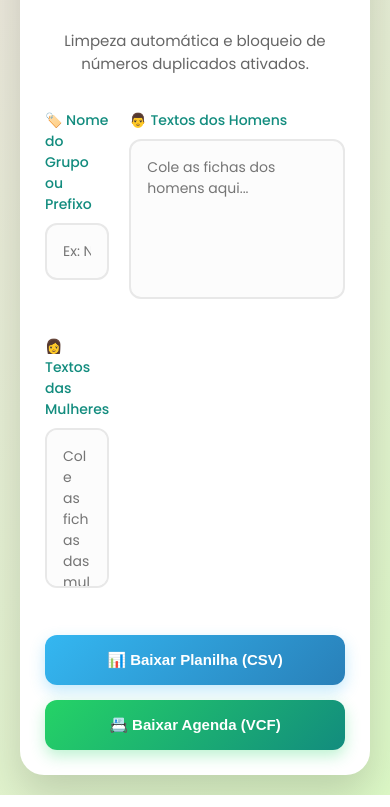
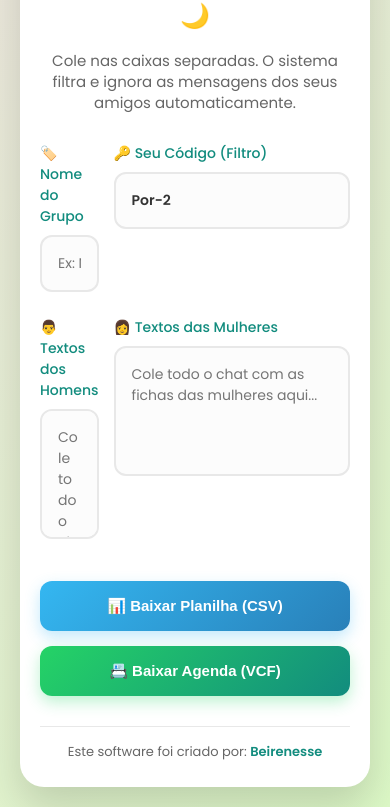
Before and after one commit to Jin-Mahbubah/contato, a plain HTML site: page index.html in a window 390 px wide. Shown: the part 154-961 px from the top of the page. Drawn offline with Linux system fonts and the light colour scheme.

```diff
--- a/index.html
+++ b/index.html
@@ -2,7 +2,7 @@
 <html lang="pt-BR">
 <head>
     <meta charset="UTF-8">
-    <meta name="viewport" content="width=device-width, initial-scale=1.0">
+    <meta name="viewport" content="width=device-width, initial-scale=1.0, maximum-scale=1.0, user-scalable=no">
     <title>Extrator Inteligente de Contatos</title>
     <link href="https://fonts.googleapis.com/css2?family=Poppins:wght@300;400;500;600&display=swap" rel="stylesheet">
     <style>
@@ -18,7 +18,6 @@
             --input-border: #e8e8e8;
         }
 
-        /* Variáveis do Modo Escuro */
         body.dark-mode {
             --bg-grad-1: #1a1a2e;
             --bg-grad-2: #16213e;
@@ -52,7 +51,6 @@
             box-shadow: 0 20px 40px rgba(0,0,0,0.15);
             animation: slideUp 0.6s ease-out;
             position: relative;
-            transition: background-color 0.4s ease;
         }
 
         @keyframes slideUp {
@@ -60,141 +58,60 @@
             to { opacity: 1; transform: translateY(0); }
         }
 
-        .header-top {
-            display: flex;
-            justify-content: center;
-            align-items: center;
-            position: relative;
+        .header-top { display: flex; justify-content: center; align-items: center; position: relative; margin-bottom: 5px; }
+        h2 { color: var(--primary-dark); margin: 0; font-size: 32px; font-weight: 600; text-align: center; }
+
+        #theme-toggle { position: absolute; right: 0; background: none; border: none; font-size: 24px; cursor: pointer; padding: 5px; margin: 0; transition: transform 0.2s; }
+        #theme-toggle:hover { transform: scale(1.1); }
+
+        p.subtitle { text-align: center; color: var(--text-muted); margin-bottom: 30px; font-size: 15px; line-height: 1.4; }
+
+        .grid-layout { display: grid; grid-template-columns: 1fr 1fr; gap: 20px; }
+        .form-group { margin-bottom: 10px; }
+
+        .filtro-destaque input {
+            border-color: #34b7f1;
+            background-color: rgba(52, 183, 241, 0.05);
+            font-weight: 600;
         }
 
-        h2 {
-            color: var(--primary-dark);
-            margin-top: 0;
-            font-size: 32px;
-            font-weight: 600;
-            letter-spacing: -0.5px;
+        label { display: block; color: var(--primary-dark); font-weight: 500; margin-bottom: 8px; font-size: 14px; }
+
+        input[type="text"], textarea {
+            width: 100%; padding: 16px; border: 2px solid var(--input-border); border-radius: 12px;
+            box-sizing: border-box; font-family: 'Poppins', sans-serif; font-size: 14px;
+            background-color: var(--input-bg); color: var(--text-main); transition: all 0.3s ease;
         }
 
-        #theme-toggle {
-            position: absolute;
-            right: 0;
-            background: none;
-            border: none;
-            font-size: 24px;
-            cursor: pointer;
-            box-shadow: none;
-            width: auto;
-            padding: 5px;
-            margin: 0;
-        }
+        input[type="text"]:focus, textarea:focus { border-color: var(--primary); outline: none; box-shadow: 0 0 0 4px rgba(37, 211, 102, 0.1); }
 
-        p.subtitle {
-            text-align: center;
-            color: var(--text-muted);
-            margin-bottom: 35px;
-            font-size: 15px;
-        }
+        textarea { height: 180px; resize: none; }
 
-        .grid-layout {
-            display: grid;
-            grid-template-columns: 1fr 1fr;
-            gap: 20px;
-        }
-
-        .form-group { margin-bottom: 10px; }
-        .form-group.full-width { grid-column: span 2; }
-
-        label {
-            display: block;
-            color: var(--primary-dark);
-            font-weight: 500;
-            margin-bottom: 8px;
-            font-size: 14px;
-        }
-
-        input[type="text"], textarea {
-            width: 100%;
-            padding: 16px;
-            border: 2px solid var(--input-border);
-            border-radius: 12px;
-            box-sizing: border-box;
-            font-family: 'Poppins', sans-serif;
-            font-size: 14px;
-            transition: all 0.3s ease;
-            background-color: var(--input-bg);
-            color: var(--text-main);
-        }
-
-        input[type="text"]:focus, textarea:focus {
-            border-color: var(--primary);
-            outline: none;
-            box-shadow: 0 0 0 4px rgba(37, 211, 102, 0.1);
-        }
-
-        textarea { height: 160px; resize: none; }
-
-        .button-group {
-            grid-column: span 2;
-            display: grid;
-            grid-template-columns: 1fr 1fr;
-            gap: 15px;
-            margin-top: 10px;
-        }
+        .button-group { grid-column: span 2; display: grid; grid-template-columns: 1fr 1fr; gap: 15px; margin-top: 10px; }
 
         button.btn-action {
-            padding: 16px 20px;
-            color: white;
-            border: none;
-            cursor: pointer;
-            font-size: 15px;
-            font-weight: 600;
-            border-radius: 12px;
-            width: 100%;
-            transition: transform 0.2s, box-shadow 0.2s;
+            padding: 16px 20px; color: white; border: none; cursor: pointer; font-size: 15px;
+            font-weight: 600; border-radius: 12px; width: 100%; transition: transform 0.2s;
+            display: flex; justify-content: center; align-items: center; gap: 8px;
         }
+        .btn-csv { background: linear-gradient(135deg, #34b7f1, #2980b9); box-shadow: 0 6px 15px rgba(52, 183, 241, 0.3); }
+        .btn-vcf { background: linear-gradient(135deg, var(--primary), var(--primary-dark)); box-shadow: 0 6px 15px rgba(37, 211, 102, 0.3); }
+        button.btn-action:hover { transform: translateY(-3px); }
 
-        .btn-csv {
-            background: linear-gradient(135deg, #34b7f1, #2980b9);
-            box-shadow: 0 6px 15px rgba(52, 183, 241, 0.3);
-        }
+        .credit-footer { text-align: center; margin-top: 30px; font-size: 13px; color: var(--text-muted); border-top: 1px solid var(--input-border); padding-top: 15px; }
+        .credit-footer strong { color: var(--primary-dark); font-weight: 600; }
 
-        .btn-vcf {
-            background: linear-gradient(135deg, var(--primary), var(--primary-dark));
-            box-shadow: 0 6px 15px rgba(37, 211, 102, 0.3);
-        }
-
-        button.btn-action:hover { transform: translateY(-3px); }
-        button.btn-action:active { transform: translateY(0); }
-
-        #toast {
-            visibility: hidden;
-            min-width: 300px;
-            background-color: #333;
-            color: #fff;
-            text-align: center;
-            border-radius: 10px;
-            padding: 16px 20px;
-            position: fixed;
-            z-index: 1000;
-            bottom: 30px;
-            left: 50%;
-            transform: translateX(-50%) translateY(20px);
-            font-size: 15px;
-            font-weight: 500;
-            opacity: 0;
-            transition: opacity 0.3s, transform 0.3s;
-            box-shadow: 0 10px 30px rgba(0,0,0,0.2);
-        }
-
+        #toast { visibility: hidden; min-width: 280px; max-width: 90%; background-color: #333; color: #fff; text-align: center; border-radius: 10px; padding: 16px 20px; position: fixed; z-index: 1000; bottom: 30px; left: 50%; transform: translateX(-50%) translateY(20px); font-size: 14px; opacity: 0; transition: opacity 0.3s, transform 0.3s; }
         #toast.show { visibility: visible; opacity: 1; transform: translateX(-50%) translateY(0); }
         #toast.success { background-color: var(--primary-dark); }
         #toast.error { background-color: #e74c3c; }
 
-        @media (max-width: 650px) {
-            .grid-layout, .button-group { grid-template-columns: 1fr; }
-            .form-group.full-width { grid-column: span 1; }
-            .container { padding: 25px; }
-            #theme-toggle { position: relative; display: block; margin: 0 auto 10px; }
+        @media (max-width: 768px) {
+            .container { padding: 25px 20px; }
+            .grid-layout, .button-group { grid-template-columns: 1fr; gap: 15px; }
+            .header-top { flex-direction: column; }
+            #theme-toggle { position: relative; margin-top: 10px; }
+            textarea { height: 130px; }
         }
     </style>
 </head>
@@ -205,22 +122,27 @@
             <h2>Extrator de Contatos</h2>
             <button id="theme-toggle" onclick="toggleTheme()" title="Mudar tema">🌙</button>
         </div>
-        <p class="subtitle">Limpeza automática e bloqueio de números duplicados ativados.</p>
+        <p class="subtitle">Cole nas caixas separadas. O sistema filtra e ignora as mensagens dos seus amigos automaticamente.</p>
 
         <div class="grid-layout">
-            <div class="form-group full-width">
-                <label for="nome_grupo">🏷️ Nome do Grupo ou Prefixo</label>
+            <div class="form-group">
+                <label for="nome_grupo">🏷️ Nome do Grupo</label>
                 <input type="text" id="nome_grupo" placeholder="Ex: Novos Muçulmanos">
+            </div>
+
+            <div class="form-group filtro-destaque">
+                <label for="codigo_dae">🔑 Seu Código (Filtro)</label>
+                <input type="text" id="codigo_dae" value="Por-2">
             </div>
 
             <div class="form-group">
                 <label for="numeros_masc">👨 Textos dos Homens</label>
-                <textarea id="numeros_masc" placeholder="Cole as fichas dos homens aqui..."></textarea>
+                <textarea id="numeros_masc" placeholder="Cole todo o chat com as fichas dos homens aqui..."></textarea>
             </div>
 
             <div class="form-group">
                 <label for="numeros_fem">👩 Textos das Mulheres</label>
-                <textarea id="numeros_fem" placeholder="Cole as fichas das mulheres aqui..."></textarea>
+                <textarea id="numeros_fem" placeholder="Cole todo o chat com as fichas das mulheres aqui..."></textarea>
             </div>
 
             <div class="button-group">
@@ -228,22 +150,32 @@
                 <button class="btn-action btn-vcf" onclick="processarContatos('vcf')">📇 Baixar Agenda (VCF)</button>
             </div>
         </div>
+
+        <div class="credit-footer">
+            Este software foi criado por: <strong>Beirenesse</strong>
+        </div>
     </div>
 
     <div id="toast"></div>
 
     <script>
-        // MEMÓRIA INTELIGENTE: Carrega o último nome digitado
         document.addEventListener("DOMContentLoaded", () => {
-            const inputNome = document.getElementById('nome_grupo');
-            inputNome.value = localStorage.getItem('memoria_nome_grupo') || '';
-            inputNome.addEventListener('input', (e) => localStorage.setItem('memoria_nome_grupo', e.target.value));
+            const inputNomeGrupo = document.getElementById('nome_grupo');
+            const inputCodigo = document.getElementById('codigo_dae');
 
-            // Carrega preferência de tema
+            // Carrega os últimos nomes digitados
+            inputNomeGrupo.value = localStorage.getItem('memoria_nome_grupo') || '';
+            if (localStorage.getItem('memoria_codigo')) {
+                inputCodigo.value = localStorage.getItem('memoria_codigo');
+            }
+
+            // Salva o que você digita para não precisar digitar de novo amanhã
+            inputNomeGrupo.addEventListener('input', (e) => localStorage.setItem('memoria_nome_grupo', e.target.value));
+            inputCodigo.addEventListener('input', (e) => localStorage.setItem('memoria_codigo', e.target.value));
+
             if(localStorage.getItem('tema_escuro') === 'sim') toggleTheme();
         });
 
-        // MODO ESCURO
         function toggleTheme() {
             const body = document.body;
             const btn = document.getElementById("theme-toggle");
@@ -258,7 +190,6 @@
             }
         }
 
-        // NOTIFICAÇÃO
         function mostrarNotificacao(mensagem, tipo) {
             const toast = document.getElementById("toast");
             toast.textContent = mensagem;
@@ -266,44 +197,62 @@
             setTimeout(() => { toast.className = toast.className.replace(`show ${tipo}`, ""); }, 4000);
         }
 
-        // EXTRAÇÃO INTELIGENTE (Mantém o + de países diferentes e tira duplicados)
-        function extrairTelefonesDeTexto(texto) {
-            const regex = /\+?[\d][\d\s\-\(\)]{7,20}\d/g;
-            const encontrados = texto.match(regex) || [];
+        // Função Inteligente: Lê o texto e extrai APENAS as suas fichas
+        function filtrarExtrair(texto, codigoDae) {
+            if (!texto.trim()) return [];
+            let telefones = [];
 
-            // Limpa espaços e parênteses, mas preserva o sinal de +
-            const numerosLimpos = encontrados.map(n => {
-                let sinal = n.startsWith('+') ? '+' : '';
-                let apenasNumeros = n.replace(/\D/g, '');
-                return sinal + apenasNumeros;
+            // Separa cada ficha
+            const blocosDeFichas = texto.split(/(?=✅|\*الله)/);
+
+            blocosDeFichas.forEach(bloco => {
+                const blocoMinusculo = bloco.toLowerCase();
+
+                // 1. Ignora se não for a sua ficha (se não tiver o código Por-2)
+                if (codigoDae && !blocoMinusculo.includes(codigoDae)) {
+                    return;
+                }
+
+                // 2. Extrai o Telefone da sua ficha
+                const regexPhone = /\+?[\d][\d\s\-\(\)]{7,20}\d/;
+                const match = bloco.match(regexPhone);
+
+                if (match) {
+                    let numero = match[0].replace(/\D/g, '');
+                    if (match[0].startsWith('+')) numero = '+' + numero;
+
+                    if (numero.length >= 8) {
+                        telefones.push(numero);
+                    }
+                }
             });
 
-            // Remove os menores que 8 dígitos e APAGA DUPLICADOS
-            const filtrados = numerosLimpos.filter(n => n.length >= 8);
-            return [...new Set(filtrados)]; // O "Set" é a mágica que apaga cópias repetidas
+            // Apaga duplicados
+            return [...new Set(telefones)];
         }
 
-        // GERENCIADOR CENTRAL
         function processarContatos(tipoExportacao) {
             let nomeGrupo = document.getElementById('nome_grupo').value.trim() || "Contato";
+            const codigoDae = document.getElementById('codigo_dae').value.trim().toLowerCase();
+
             const textoMasc = document.getElementById('numeros_masc').value;
             const textoFem = document.getElementById('numeros_fem').value;
 
-            const telMasc = extrairTelefonesDeTexto(textoMasc);
-            const telFem = extrairTelefonesDeTexto(textoFem);
+            // Aplica a inteligência em cada caixa separadamente
+            const telMasc = filtrarExtrair(textoMasc, codigoDae);
+            const telFem = filtrarExtrair(textoFem, codigoDae);
 
             if (telMasc.length === 0 && telFem.length === 0) {
-                mostrarNotificacao('⚠️ Nenhum número válido encontrado.', 'error');
+                mostrarNotificacao(`⚠️ Nenhuma ficha válida encontrada com o código "${codigoDae}".`, 'error');
                 return;
             }
 
             if (tipoExportacao === 'csv') gerarCSV(telMasc, telFem, nomeGrupo);
             else gerarVCF(telMasc, telFem, nomeGrupo);
 
-            mostrarNotificacao(`✅ Sucesso! ${telMasc.length} homens e ${telFem.length} mulheres processados sem duplicatas.`, 'success');
+            mostrarNotificacao(`✅ Sucesso! ${telMasc.length} homens e ${telFem.length} mulheres salvos.`, 'success');
         }
 
-        // GERA PLANILHA (Google Contatos)
         function gerarCSV(telMasc, telFem, nomeGrupo) {
             let conteudo = "Name,Phone 1 - Value\n";
             telMasc.forEach((num, i) => conteudo += `${nomeGrupo} - Masc ${i + 1},${num}\n`);
@@ -311,7 +260,6 @@
             baixarArquivo(conteudo, `${nomeGrupo}_planilha.csv`, 'text/csv');
         }
 
-        // GERA VCF (Direto para Celular)
         function gerarVCF(telMasc, telFem, nomeGrupo) {
             let conteudo = "";
             telMasc.forEach((num, i) => {
@@ -323,7 +271,6 @@
             baixarArquivo(conteudo, `${nomeGrupo}_agenda.vcf`, 'text/vcard');
         }
 
-        // FUNÇÃO DE DOWNLOAD
         function baixarArquivo(conteudo, nomeArquivo, tipoMime) {
             const blob = new Blob([conteudo], { type: `${tipoMime};charset=utf-8;` });
             const link = document.createElement("a");
```
